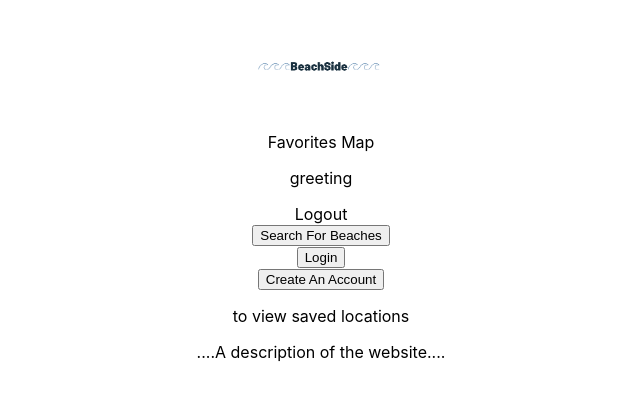
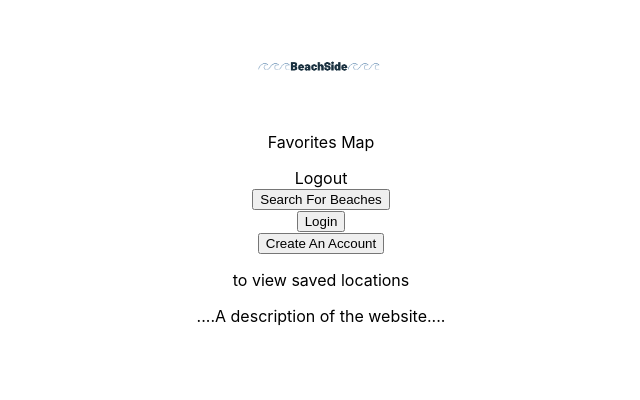
Before and after one commit to beach-side/beachside, a React (Create React App) app: page / in a window 1280 px wide. Shown: the top 400 px of the page, without its empty margins (319-959 px from the left). Built offline with nearby package versions, Linux system fonts and the light colour scheme.

Commit message:
login and greeting turnaries fixed

```diff
--- a/src/components/Landing/Login.js
+++ b/src/components/Landing/Login.js
@@ -41,6 +41,7 @@ function Login(props) {
                             axios.post('/api/auth/login', { email, password }).then((res) => {
                                 props.setUser(res.data)
                                 // props.history.push('/favorites')
+                                props.hideAll()
                             }).catch((e) => { alert('Email or Password does not match. Please try again.') })
                             resetFields()
                         }}> Login </button>
--- a/src/components/NavBar/NavBar.js
+++ b/src/components/NavBar/NavBar.js
@@ -1,9 +1,10 @@
-import React, { useState } from 'react'
+import React from 'react'
 import { connect } from 'react-redux'
 import { setUser, logoutUser } from '../../ducks/authReducer'
-import { withRouter, useHistory } from 'react-router-dom'
+import { withRouter, } from 'react-router-dom'
 
 function NavBar(props) {
+    console.log('props for greeting', props)
     return (
         <div className='header'>
 
@@ -26,12 +27,12 @@ function NavBar(props) {
             </div>
 
             <div className='right-side-links'>
+
                 {/* NEED TO TEST props.user BELOW AND ENSURE USER DATA IS
                 CONSISTENT WITH BACKEND AND PULLS CORRECTLY */}
-                <p className='greeting'>
-                    {props.user ? `Welcome, ${props.user.email}!` : 'greeting'} </p>
+                <p className='greeting'> { props.user && `Welcome, ${props.user.name}!` } </p>
 
-                {/* NEED TO TEST BELOW AFTER DUMMY USER DATA IS CREATED - KARA/BRAD 10/20 */}
+                {/* logout button works if props.history.push stays */}
                 <a className='logout-link' onClick={() => {
                     props.logoutUser()
                     props.history.push('/')
@@ -42,5 +43,5 @@ function NavBar(props) {
     )
 }
 
-const mapStateToProps = (store) => store.authReducer
+const mapStateToProps = (reduxState) => reduxState
 export default connect(mapStateToProps, { setUser, logoutUser })(withRouter(NavBar))
```
